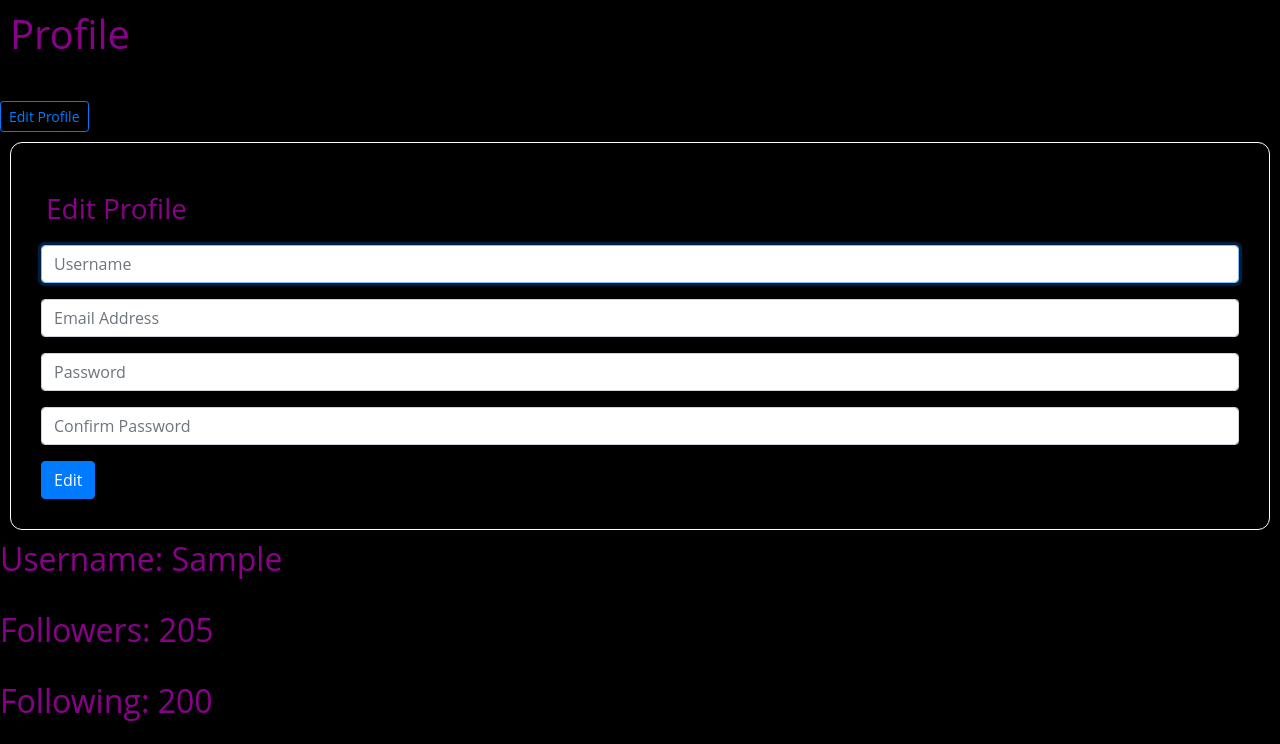
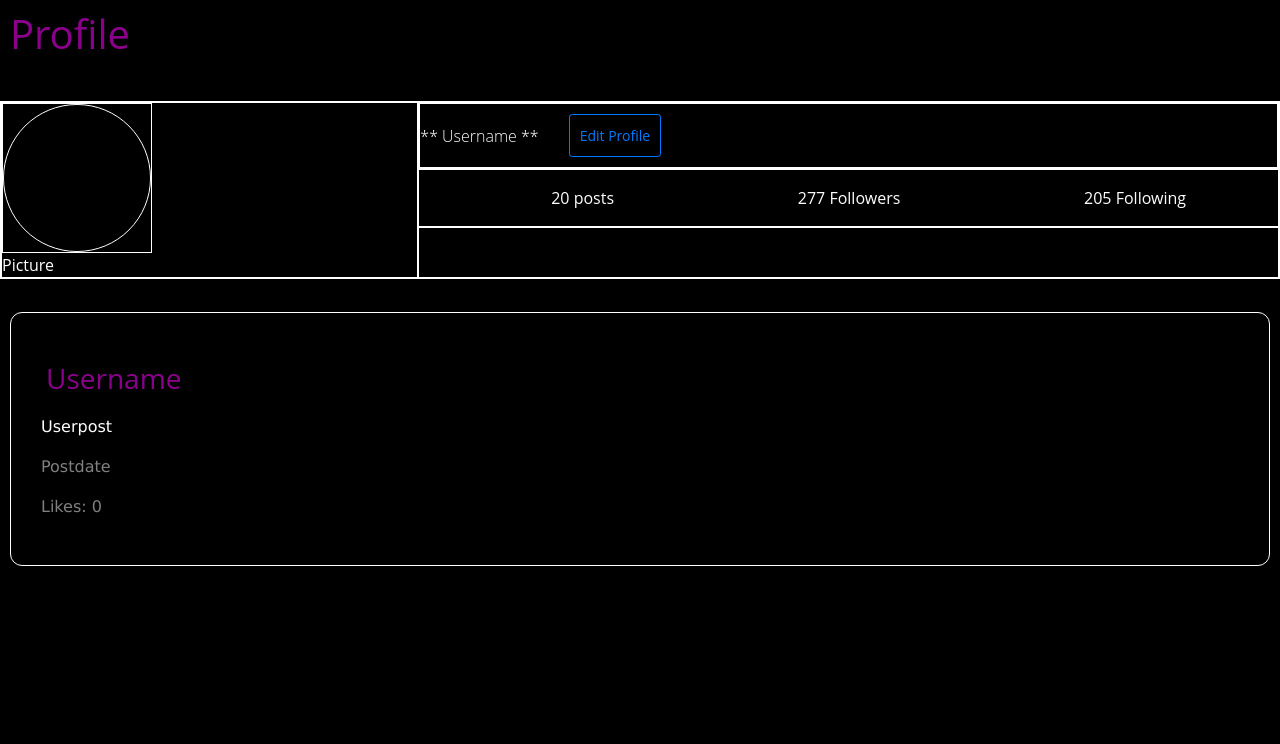
Before and after one commit to CarinaLR/Network, a Django app: the page made by network/templates/network/profile.html in a window 1280 px wide. Shown: the part 56-800 px from the top of the page. Run offline with Django 3.2, Linux system fonts and the light colour scheme; some libraries are stand-ins or nearby versions.

Commit message:
working on profile page

```diff
--- a/network/static/network/styles.css
+++ b/network/static/network/styles.css
@@ -40,6 +40,52 @@ h3 {
   padding: 5px;
 }
 
+#post-view {
+  padding: 30px;
+  margin: 10px;
+  border: 1px solid white;
+  border-radius: 12px;
+  clear: both;
+  border-collapse: separate;
+}
+
+#profile_user {
+  display: flex;
+  justify-content: center;
+  position: relative;
+}
+
+#nested_profile {
+  display: flex;
+  flex-grow: 2;
+  flex-basis: 30%;
+  flex-shrink: 1;
+  min-width: 0;
+  padding: 0.25rem 0.5rem;
+  font-size: 1.5, Arial, Helvetica, sans-serif;
+  width: 550px;
+  align-items: stretch;
+  flex-direction: row;
+  position: relative;
+}
+
+#profile_followers {
+  border: 1px solid white;
+  border-radius: 12px;
+  width: 30%;
+}
+
+#profile_following {
+  border: 1px solid white;
+  border-radius: 12px;
+  width: 30%;
+}
+
+#edit_profile {
+  padding: 10px;
+  margin: 10px;
+}
+
 /* class */
 
 .compose-post {
@@ -61,3 +107,218 @@ h3 {
   color: grey;
   font-family: Verdana, Geneva, Tahoma, sans-serif;
 }
+
+.words_down {
+  display: flex;
+  justify-content: center;
+}
+
+.counts_f {
+  display: flex;
+  justify-content: baseline;
+  margin-left: 12%;
+  color: white;
+}
+
+/* insta */
+
+.vtbgv {
+  margin-bottom: 44px;
+  flex-direction: row;
+  align-items: stretch;
+  display: flex;
+  border: 1px solid white;
+  box-sizing: border-box;
+  flex-shrink: 0;
+  margin: 0;
+  position: relative;
+}
+
+.XjzKX {
+  flex-basis: 0;
+  flex-grow: 1;
+  margin-right: 30px;
+  flex-shrink: 0;
+  align-items: stretch;
+  border: 1px solid white;
+  box-sizing: border-box;
+  display: flex;
+  flex-direction: column;
+  margin: 0;
+  padding: 0;
+  position: relative;
+  vertical-align: baseline;
+}
+
+.zwlfE {
+  flex-basis: 30px;
+  flex-grow: 2;
+  flex-shrink: 1;
+  min-width: 0;
+  align-items: stretch;
+  border: 1px solid white;
+  box-sizing: border-box;
+  display: flex;
+  flex-direction: column;
+  margin: 0;
+  padding: 0;
+  position: relative;
+  vertical-align: baseline;
+}
+
+.nZSzR {
+  margin-bottom: 20px;
+  align-items: center;
+  flex-direction: row;
+  flex-shrink: 1;
+  min-width: 0;
+  border: 1px solid white;
+  box-sizing: border-box;
+  display: flex;
+  margin: 0;
+  padding: 0;
+  position: relative;
+  vertical-align: baseline;
+}
+
+.k9GMp {
+  margin-bottom: 20px;
+  display: flex;
+  flex-direction: row;
+  justify-content: space-around;
+  list-style: none;
+  margin: 0;
+  padding: 0;
+  border: 0;
+  font: inherit;
+  vertical-align: baseline;
+  margin-inline-start: 0px;
+  margin-inline-end: 0px;
+  margin-block-start: 1em;
+  margin-block-end: 1em;
+  padding-inline-start: 40px;
+}
+
+.-vDIg {
+  font-size: 16px;
+  line-height: 24px;
+  display: block;
+  align-items: stretch;
+  border: 1px solid white;
+  box-sizing: border-box;
+  flex-direction: column;
+  flex-shrink: 0;
+  margin: 0;
+  padding: 0;
+  position: relative;
+}
+
+.Y8-fY {
+  margin-left: 10px;
+  font-size: 16px;
+  margin-right: 40px;
+  margin: 0;
+  padding: 10;
+  border: 0;
+  font: inherit;
+  vertical-align: baseline;
+  display: list-item;
+}
+
+.-nal3 {
+  color: white;
+  margin: 0;
+  padding: 0;
+  border: 0;
+  font: inherit;
+  vertical-align: baseline;
+}
+
+.g47SY {
+  color: white;
+  font-weight: 600;
+  margin: 0;
+  padding: 10;
+  border: 0;
+  font: inherit;
+  vertical-align: baseline;
+}
+
+._4dMfM {
+  height: 150px;
+  width: 150px;
+  display: block;
+  margin-left: auto;
+  margin-right: auto;
+  align-items: stretch;
+  border: 1px solid white;
+  box-sizing: border-box;
+  flex-direction: column;
+  flex-shrink: 0;
+  margin: 0;
+  padding: 0;
+  position: relative;
+}
+
+.M-jxE {
+  border: 1px solid white;
+  border-radius: 50%;
+  box-sizing: border-box;
+  height: 100%;
+  margin: 0 auto;
+  overflow: hidden;
+  position: relative;
+  width: 100%;
+  align-items: stretch;
+  display: flex;
+  flex-direction: column;
+  flex-shrink: 0;
+  padding: 0;
+}
+
+._7UhW9 {
+  margin-block-start: 0.93em;
+  margin-block-end: 0.83em;
+  margin-inline-start: 10px;
+  margin-inline-end: 0px;
+}
+.fKFbl {
+  font-size: 28px;
+  line-height: 32px;
+  margin: -5px 0 -6px;
+  padding: 10;
+  border: 0;
+  font: inherit;
+  vertical-align: baseline;
+}
+.yUEEX {
+  font-weight: 300;
+}
+.KV-D4 {
+  color: white;
+}
+.fDxYl {
+  display: block;
+  overflow: hidden;
+  text-overflow: ellipsis;
+  white-space: nowrap;
+}
+
+.QzzMF {
+  display: block;
+}
+.Igw0E {
+  align-content: stretch;
+}
+.IwRSH {
+  align-items: stretch;
+}
+.eGOV_ {
+  justify-content: flex-start;
+}
+.ui_ht {
+  flex: 0 1 auto;
+}
+.bPdm3 {
+  margin-left: 20px;
+}
--- a/network/templates/network/profile.html
+++ b/network/templates/network/profile.html
@@ -4,33 +4,50 @@
 {% block body %}
     <h1 id="titleLink">Profile</h1>
     <hr>
-    <button class="btn btn-sm btn-outline-primary" id="edit_profile">Edit Profile</button>
-    <div class="compose-post" id="compose-post">
-    <h3 id="titlePage"> Edit Profile </h3>
-     <form action="{% url 'register' %}" method="post">
-        {% csrf_token %}
-        <div class="form-group">
-            <input class="form-control" autofocus type="text" name="username" placeholder="Username">
-        </div>
-        <div class="form-group">
-            <input class="form-control" type="email" name="email" placeholder="Email Address">
-        </div>
-        <div class="form-group">
-            <input class="form-control" type="password" name="password" placeholder="Password">
-        </div>
-        <div class="form-group">
-            <input class="form-control" type="password" name="confirmation" placeholder="Confirm Password">
-        </div>
-        <input class="btn btn-primary" type="submit" value="Edit">
-    </form>
+     <header class="vtbgv">
+     <div class="XjzKX">
+     <div class="_4dMfM">
+     <div class="M-jxE"></div>
+     </div>
+     <span class="g47SY">Picture</span></div>
+     <section class="zwlfE">
+     <div class="nZSzR">
+     <h2 class="_7UhW9  fKFbl  yUEEX  KV-D4  fDxYl">** Username **</h2>
+     <div class="QzzMF Igw0E IwRSH eGOV_ ui_ht bPdm3">
+     <button class="btn btn-sm btn-outline-primary" id="edit_profile">Edit Profile</button>
+     </div>
+     </div>
+     <div class="nZSzR"></div>
+     <ul class="k9GMp">
+     <li class="Y8-fY">
+     <span class="-nal3">
+     <span class="g47SY">20</span>
+      posts
+     </span>
+     </li>
+     <li class="Y8-fY">
+     <span class="-nal3">
+     <span class="g47SY">277</span>
+      Followers
+     </span>
+     </li>
+     <li class="Y8-fY">
+     <span class="-nal3">
+     <span class="g47SY">205</span>
+      Following
+     </span>
+     </li>
+     </ul>
+     <div class="-vDIg"></div>
+     </section>
+     </header>
+     <hr>
+     <div class="compose-post">
+    <h3 id="titlePage">Username</h3>
+    <p class="inputText">Userpost</p>
+    <p class="timeInfo">Postdate</p>
+    <p class="timeInfo"> Likes: 0 </p>
     </div>
-     <div id="post-view">
-     <h2>Username: Sample</h2>
-     <hr>
-     <h2>Followers: 205</h2>
-     <hr>
-     <h2>Following: 200</h2>
-     </div>
 {% endblock %}
 {% block script %}
 <script src="{% static 'network/main.js' %}"></script>
```
